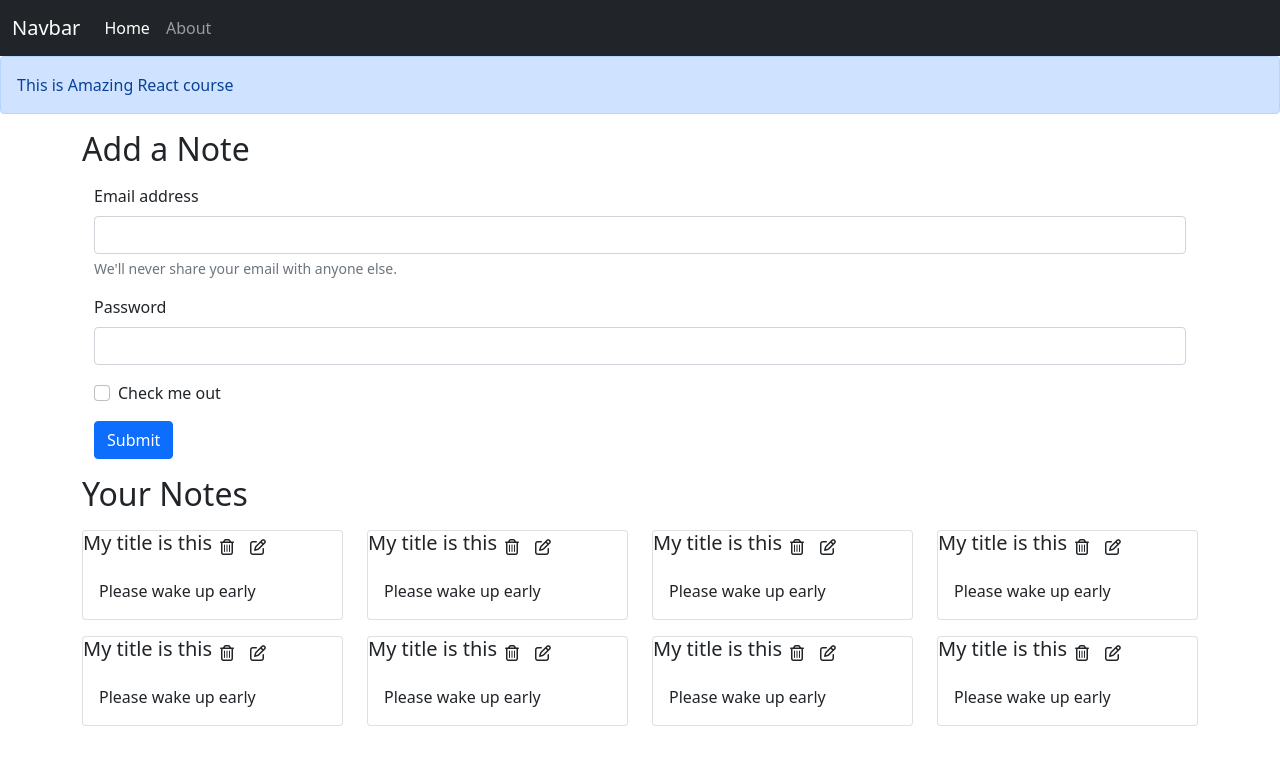
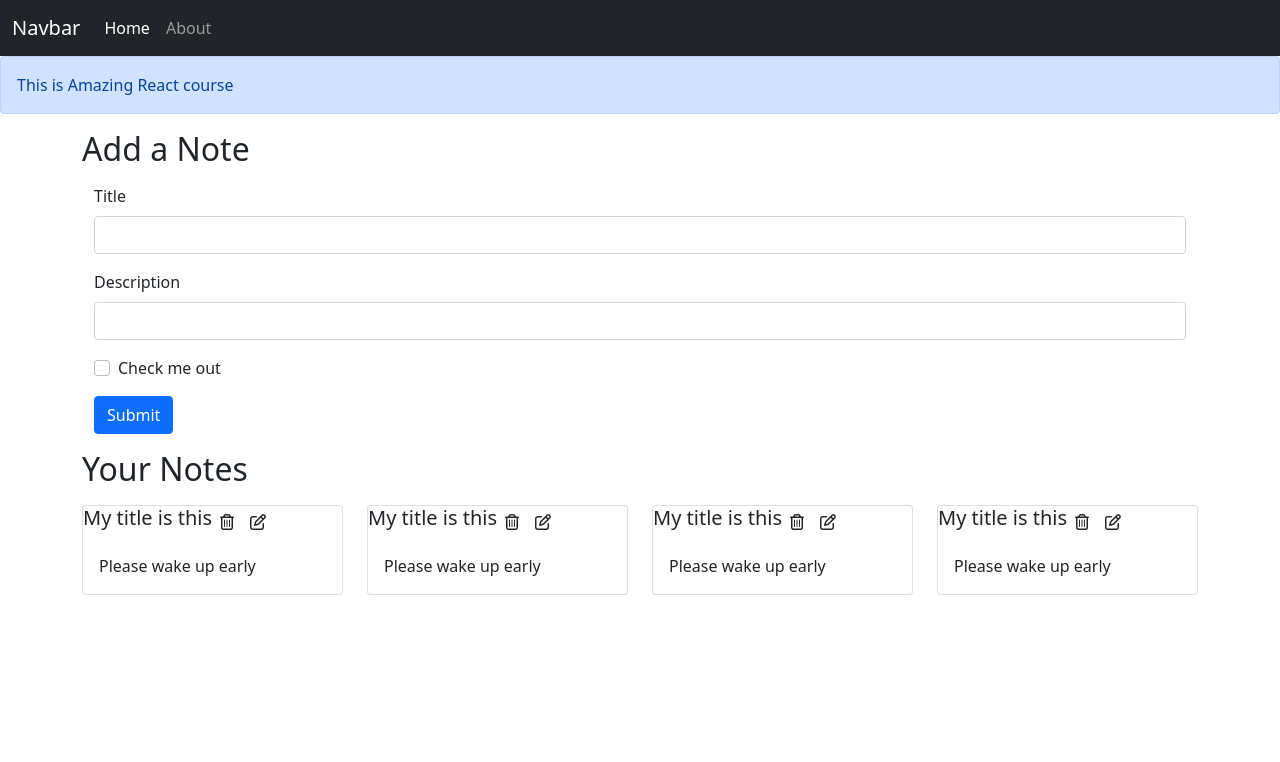
Before and after one commit to sumanta2/inotebook, a React (Create React App) app: page / in a window 1280 px wide. Shown: the top 762 px of the page. Built offline with nearby package versions, Linux system fonts and the light colour scheme.

Commit message:
19th part vdo63

```diff
--- /dev/null
+++ b/src/component/AddNote.js
@@ -0,0 +1,43 @@
+import React, {useState, useContext} from 'react';
+import noteContext from "../context/notes/noteContext"
+
+const AddNote=()=>{
+    const context=useContext(noteContext)
+    const {addNote}=context;
+
+    const [note,setNote]=useState({title:'',description:'',tag:'Personal'})
+
+    const onChange=(e)=>{
+        setNote({...note,[e.target.name]:e.target.value})
+    }
+
+    const handleClick=(e)=>{
+        e.preventDefault()
+        addNote(note.title,note.description,note.tag)
+    }
+    return(
+        <div>
+            <h2>Add a Note</h2>
+            <div className='container'>
+            <form className='my-3'>
+                <div className="mb-3">
+                    <label htmlFor="title" className="form-label">Title</label>
+                    <input type="text" className="form-control" id="title" name='title' aria-describedby="emailHelp" onChange={onChange}/>
+                </div>
+                <div className="mb-3">
+                    <label htmlFor="description" className="form-label">Description</label>
+                    <input type="text" className="form-control" id="description" name='description' onChange={onChange}/>
+                </div>
+                <div className="mb-3 form-check">
+                    <input type="checkbox" className="form-check-input" id="exampleCheck1" onChange={onChange}/>
+                    <label className="form-check-label" htmlFor="exampleCheck1">Check me out</label>
+                </div>
+                <button type="submit" className="btn btn-primary" onClick={handleClick}>Submit</button>
+            </form>
+            </div>
+        </div>
+    )
+}
+
+
+export default AddNote;
--- a/src/component/Home.js
+++ b/src/component/Home.js
@@ -6,26 +6,7 @@
 
     return (
         <>
-            <h2>Add a Note</h2>
-            <div className='container'>
-            <form className='my-3'>
-                <div className="mb-3">
-                    <label htmlFor="exampleInputEmail1" className="form-label">Email address</label>
-                    <input type="email" className="form-control" id="exampleInputEmail1" aria-describedby="emailHelp"/>
-                    <div id="emailHelp" className="form-text">We'll never share your email with anyone else.</div>
-                </div>
-                <div className="mb-3">
-                    <label htmlFor="exampleInputPassword1" className="form-label">Password</label>
-                    <input type="password" className="form-control" id="exampleInputPassword1"/>
-                </div>
-                <div className="mb-3 form-check">
-                    <input type="checkbox" className="form-check-input" id="exampleCheck1"/>
-                    <label className="form-check-label" htmlFor="exampleCheck1">Check me out</label>
-                </div>
-                <button type="submit" className="btn btn-primary">Submit</button>
-            </form>
-            </div>
-           <Notes/>
+            <Notes />
         </>
     )
 }
--- a/src/component/Notes.js
+++ b/src/component/Notes.js
@@ -1,19 +1,23 @@
 import React, { useContext } from 'react';
 import noteContext from "../context/notes/noteContext"
+import AddNote from './AddNote';
 import Noteitem from './Noteitem'
 
-const Notes=()=>{
-    const context =useContext(noteContext)
-    const {notes,setNotes}=context
-    return(
+const Notes = () => {
+    const context = useContext(noteContext)
+    const { notes, addNote } = context
+    return (
+        <>
+            <AddNote />
             <div className='row my-3'>
                 <h2>Your Notes</h2>
                 {
-                notes.map((note)=>{
+                    notes.map((note) => {
                         return <Noteitem key={note._id} note={note} />
                     })
                 }
             </div>
+        </>
     )
 }
 export default Notes;
--- a/src/context/notes/NoteState.js
+++ b/src/context/notes/NoteState.js
@@ -40,47 +40,39 @@
             "tag": "personal",
             "date": "1635823440488",
             "__v": 0
-          },{
-            "_id": "617ffac5ab9d96aa279b2bc22",
-            "user": "617cd7c14430a42e6770b2a1",
-            "title": "My title is this",
-            "description": "Please wake up early",
-            "tag": "personal",
-            "date": "1635777221149",
-            "__v": 0
-          },
-          {
-            "_id": "6180af5083730bd65ca562f6X",
-            "user": "617cd7c14430a42e6770b2a1",
-            "title": "My title is this",
-            "description": "Please wake up early",
-            "tag": "personal",
-            "date": "1635823440488",
-            "__v": 0
-          },{
-            "_id": "617ffac5ab9d96aa29b2bc22",
-            "user": "617cd7c14430a42e6770b2a1",
-            "title": "My title is this",
-            "description": "Please wake up early",
-            "tag": "personal",
-            "date": "1635777221149",
-            "__v": 0
-          },
-          {
-            "_id": "6180af5083730bd65ca562f6ki",
-            "user": "617cd7c14430a42e6770b2a1",
-            "title": "My title is this",
-            "description": "Please wake up early",
-            "tag": "personal",
-            "date": "1635823440488",
-            "__v": 0
           }
       ]
       const [notes, setNotes]= useState(notesInitial)
 
+      //Add a Note
+      const addNote=(title,description,tag)=>{
+        console.log("Adding a new NOte")
+        const note={
+
+          "_id": "6180af5083730bd65ca562iu5yt",
+          "user": "617cd7c14430a42e6770b2a1",
+          "title": title,
+          "description": description,
+          "tag": tag,
+          "date": "1635823440488",
+          "__v": 0
+        }
+        setNotes(notes.concat(note))  //here use concat() method instead of push() method because concat() add the parameter value to the existing array and return the whole array but push
+      }
+
+      //Delete a Note
+      const deleteNote=(id)=>{
+
+      }
+
+      //Edit a Note
+      const editNote=(id)=>{
+
+      }
+
     return (
         // in the next line in value's parameter  update is a function which pass as a object value and this function can call from another component
-        <NoteContext.Provider value={{notes:notes,setNotes:setNotes}}>
+        <NoteContext.Provider value={{notes:notes,addNote:addNote,deleteNote:deleteNote,editNote:editNote}}>
             {props.children}
         </NoteContext.Provider>
     )
```
Also changed, not shown: readme.txt. Lines whose indentation alone changed are shown as unchanged.
